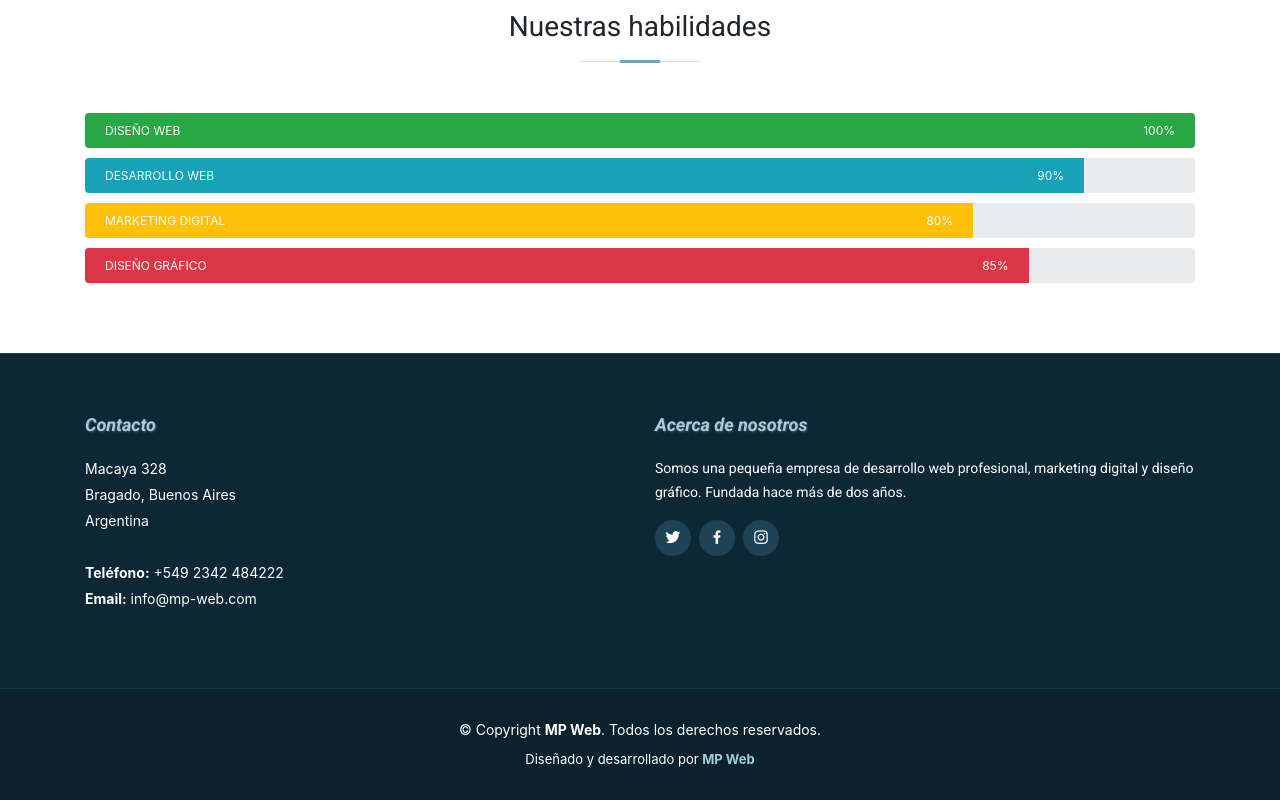
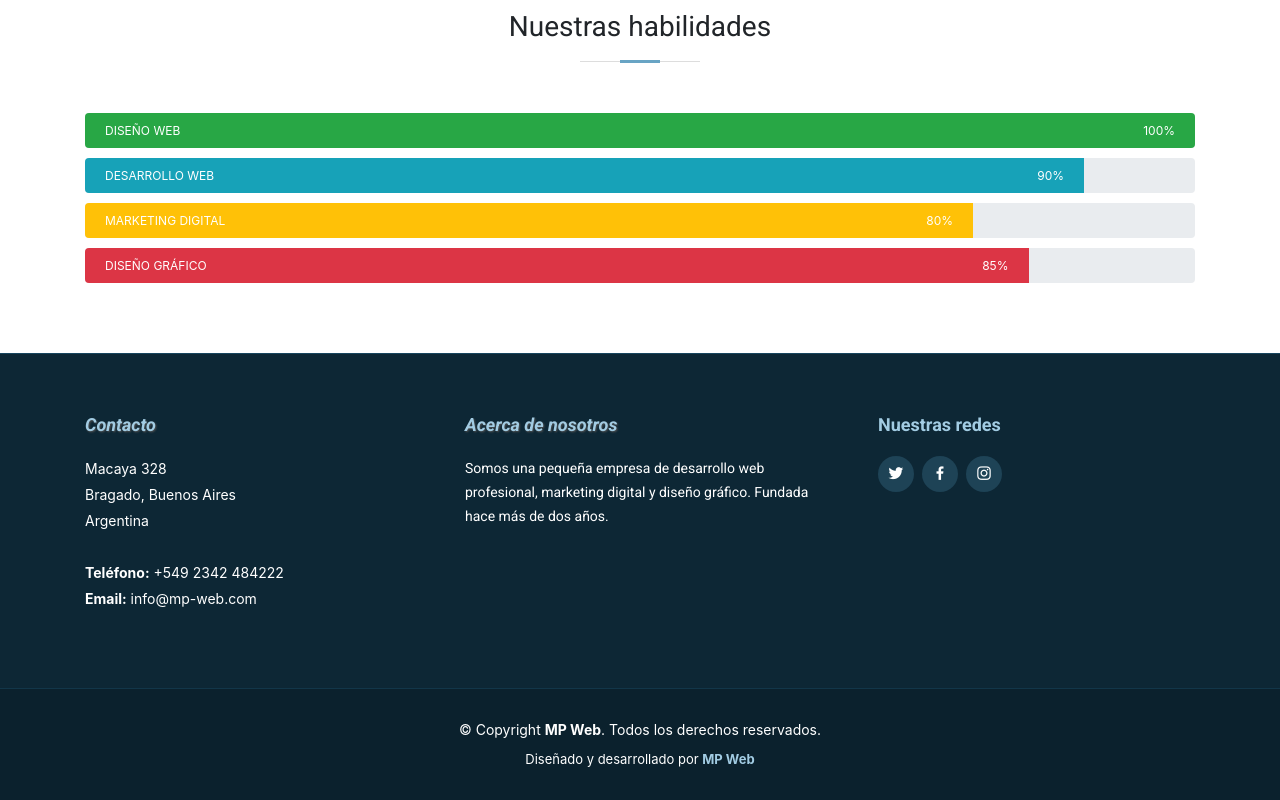
Before and after one commit to HX-MPrecelle/MPWeb, a website with bundled scripts: page about.html in a window 1280 px wide. Shown: the part 915-1715 px from the top of the page. Built offline with nearby package versions, Linux system fonts and the light colour scheme.

Commit message:
Cambio de footer con nuevo div de redes sociales

```diff
--- a/about.html
+++ b/about.html
@@ -183,7 +183,7 @@
     <div class="container">
       <div class="row">
 
-          <div class="col-lg-6 col-md-6 footer-contact">
+        <div class="col-lg-4 col-md-6 footer-contact">
           <h4 class="footer__title">Contacto</h4>
           <p>
             Macaya 328 <br>
@@ -195,9 +195,13 @@
 
         </div>
 
-          <div class="col-lg-6 col-md-6 footer-info">
+        <div class="col-lg-4 col-md-6 footer-info">
           <h3 class="footer__title">Acerca de nosotros</h3>
           <p>Somos una pequeña empresa de desarrollo web profesional, marketing digital y diseño gráfico. Fundada hace más de dos años.</p>
+        </div>
+
+        <div class="col-lg-4 col-md-6 footer-info pl-5">
+          <h3 class="footer_title">Nuestras redes</h3>
           <div class="social-links mt-3">
             <a href="#" class="twitter"><i class="bx bxl-twitter"></i></a>
             <a href="#" class="facebook"><i class="bx bxl-facebook"></i></a>
```
Also changed, not shown: contact.html (+6 -2 lines), planes.html (+6 -2 lines), services.html (+6 -2 lines). Lines whose indentation alone changed are shown as unchanged.
